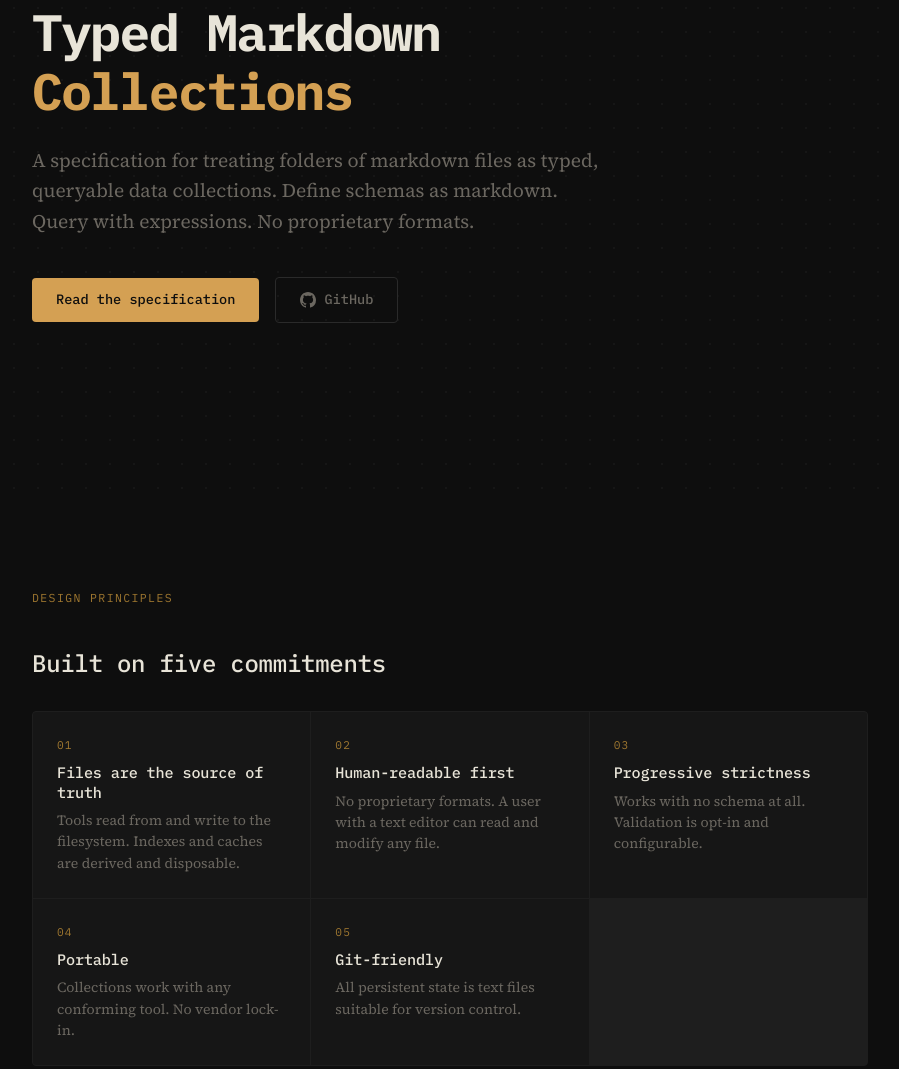
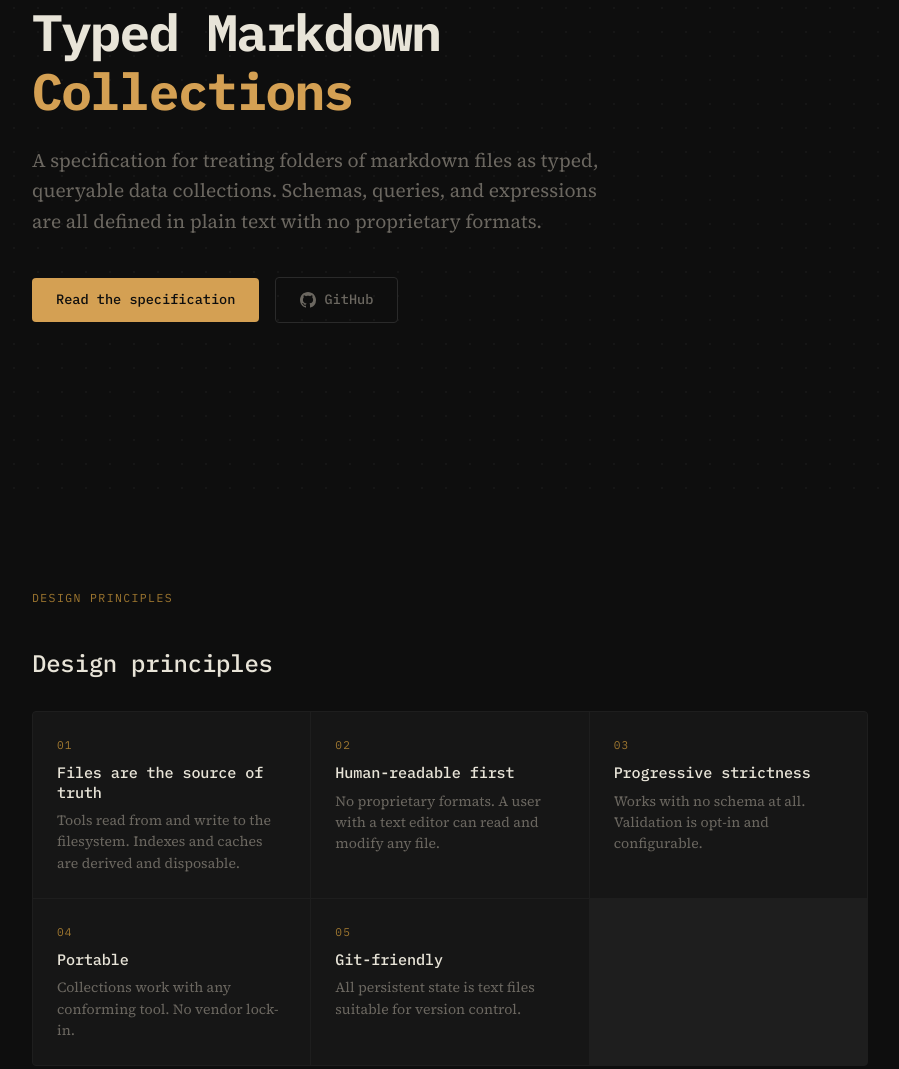
Before and after one commit to callumalpass/mdbase-spec, a website: page site/templates/index.html in a window 1280 px wide. Shown: the part 292-1361 px from the top of the page, without its empty margins (190-1089 px from the left). Drawn offline with Linux system fonts and the light colour scheme; files that its build step writes are made by us from their sources.

Commit message:
Tone down landing page copy
Soften marketing-style headings and hero text to be more
matter-of-fact.

```diff
--- a/site/templates/index.html
+++ b/site/templates/index.html
@@ -4,7 +4,7 @@
   <meta charset="utf-8">
   <meta name="viewport" content="width=device-width, initial-scale=1">
   <title>mdbase — Typed Markdown Collections</title>
-  <meta name="description" content="A specification for treating folders of markdown files as typed, queryable data collections. Define schemas as markdown. Query with expressions. No proprietary formats.">
+  <meta name="description" content="A specification for treating folders of markdown files as typed, queryable data collections.">
   <meta property="og:title" content="mdbase — Typed Markdown Collections">
   <meta property="og:description" content="A specification for treating folders of markdown files as typed, queryable data collections.">
   <meta property="og:url" content="https://mdbase.dev">
@@ -38,8 +38,8 @@
     <h1>Typed Markdown<br><span class="accent">Collections</span></h1>
     <p class="hero-sub">
       A specification for treating folders of markdown files as typed, queryable
-      data collections. Define schemas as markdown. Query with expressions.
-      No proprietary formats.
+      data collections. Schemas, queries, and expressions are all defined in
+      plain text with no proprietary formats.
     </p>
     <div class="hero-actions">
       <a href="spec.html" class="btn btn-primary">Read the specification</a>
@@ -53,7 +53,7 @@
   <!-- Principles -->
   <section class="landing-section" id="principles">
     <div class="section-label">Design Principles</div>
-    <h2 class="section-title">Built on five commitments</h2>
+    <h2 class="section-title">Design principles</h2>
 
     <div class="principles">
       <div class="principle">
@@ -87,7 +87,7 @@
   <!-- Examples -->
   <section class="landing-section" id="examples">
     <div class="section-label">How it works</div>
-    <h2 class="section-title">Schemas, queries, and expressions &mdash; all in plain text</h2>
+    <h2 class="section-title">Schemas, queries, and expressions in plain text</h2>
 
     <div class="examples-container">
       <div class="example-tabs" role="tablist">
@@ -163,7 +163,7 @@ priority ?? <span class="number">3</span></code></pre>
   <!-- Conformance -->
   <section class="landing-section" id="conformance">
     <div class="section-label">Conformance</div>
-    <h2 class="section-title">Six levels, from basic to full</h2>
+    <h2 class="section-title">Six conformance levels</h2>
     <p style="color: var(--text-dim); margin-bottom: 1.5rem;">Implementations claim conformance at the level they support. Each level builds on the last.</p>
 
     <div class="levels">
```
